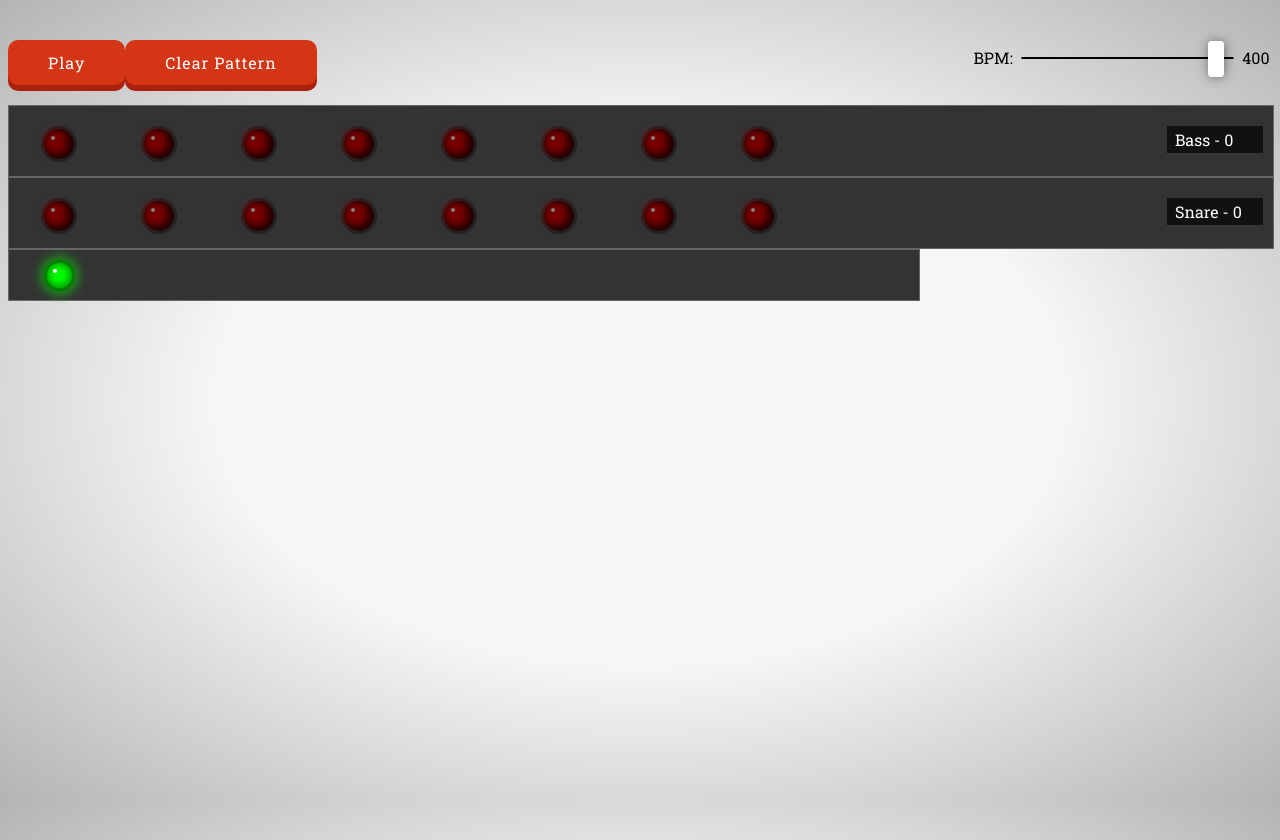
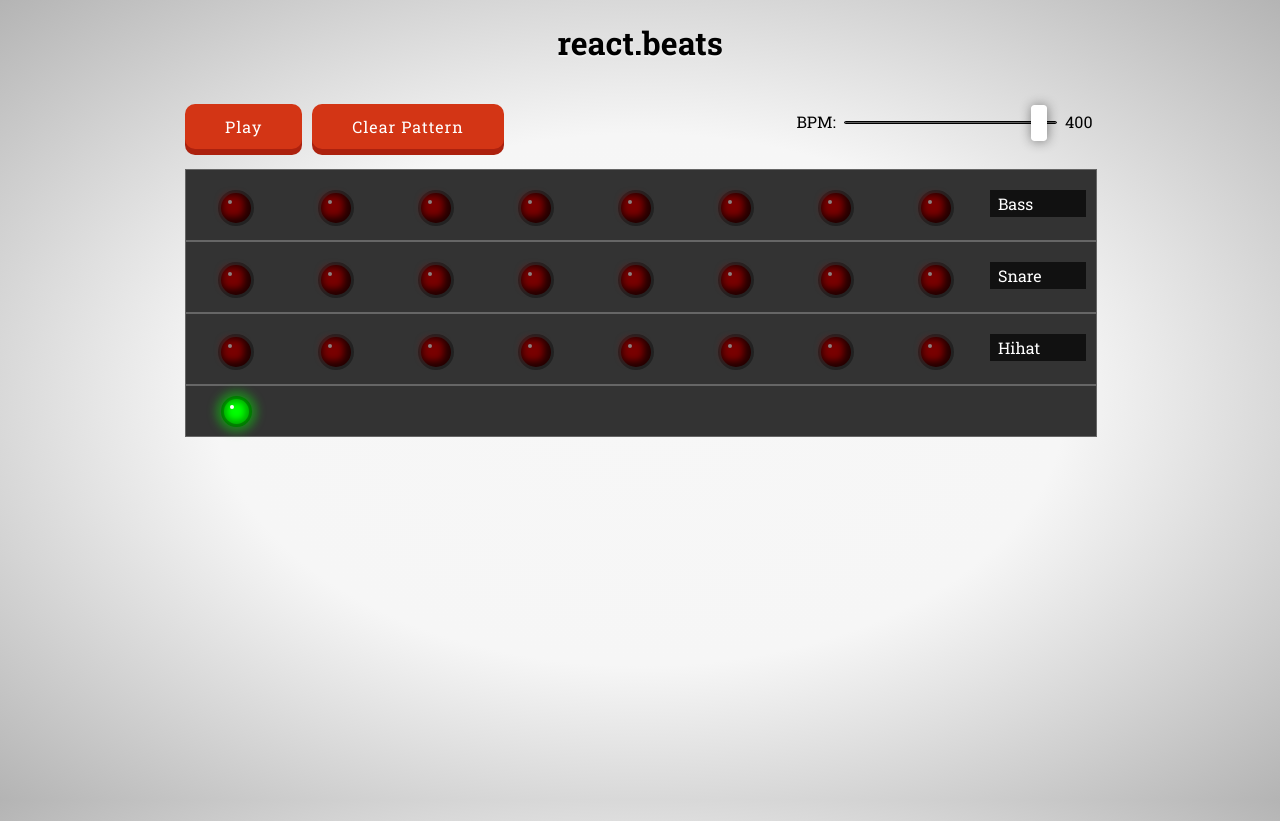
Before and after one commit to unlikenesses/react-beats, a React (Create React App) app: page / in a window 1280 px wide. Built offline with nearby package versions, Linux system fonts and the light colour scheme.

Commit message:
Cosmetic changes

```diff
--- a/public/index.html
+++ b/public/index.html
@@ -7,6 +7,7 @@
 	<link href='https://fonts.googleapis.com/css?family=Roboto+Slab:400,700' rel='stylesheet' type='text/css'>
   </head>
   <body>
+  	<h1>react.beats</h1>
     <div id="root"></div>
   </body>
 </html>
--- a/src/components/App.js
+++ b/src/components/App.js
@@ -33,6 +33,21 @@ class App extends React.Component {
 					'id': 2,
 					'name': 'Snare',
 					'sample': '../audio/Hip-Hop-Snare-1.mp3',
+					'notes': [
+						{'pos': 0, 'active': false},
+						{'pos': 1, 'active': false},
+						{'pos': 2, 'active': false},
+						{'pos': 3, 'active': false},
+						{'pos': 4, 'active': false},
+						{'pos': 5, 'active': false},
+						{'pos': 6, 'active': false},
+						{'pos': 7, 'active': false}
+					]
+				},
+				{
+					'id': 3,
+					'name': 'Hihat',
+					'sample': '../audio/Closed-Hi-Hat-1.mp3',
 					'notes': [
 						{'pos': 0, 'active': false},
 						{'pos': 1, 'active': false},
--- a/src/components/Stave.js
+++ b/src/components/Stave.js
@@ -7,7 +7,7 @@ class Stave extends React.Component {
 		let that = this;
 		return (
 			<div className="stave">
-				<div className="staveName">{this.props.name} - {this.props.transporterPos}</div>
+				<div className="staveName">{this.props.name}</div>
 				{
 					this.props.notes.map(function(note, index) {
 						return <Note key={index} stave={that.props.id} transporterPos={that.props.transporterPos} pos={note.pos} active={note.active} toggleActive={that.props.toggleActive} />
--- a/src/index.css
+++ b/src/index.css
@@ -22,6 +22,7 @@ h1 {
 
 .machine {
 	margin: 40px auto;
+	width: 910px;
 	position: relative;
 }
 
@@ -186,6 +187,7 @@ h1 {
   background: #D33515;
   color: #fff;
   box-shadow: 0 6px #AC210E;
+  margin-right: 10px;
 }
 
 .button:hover {
```
